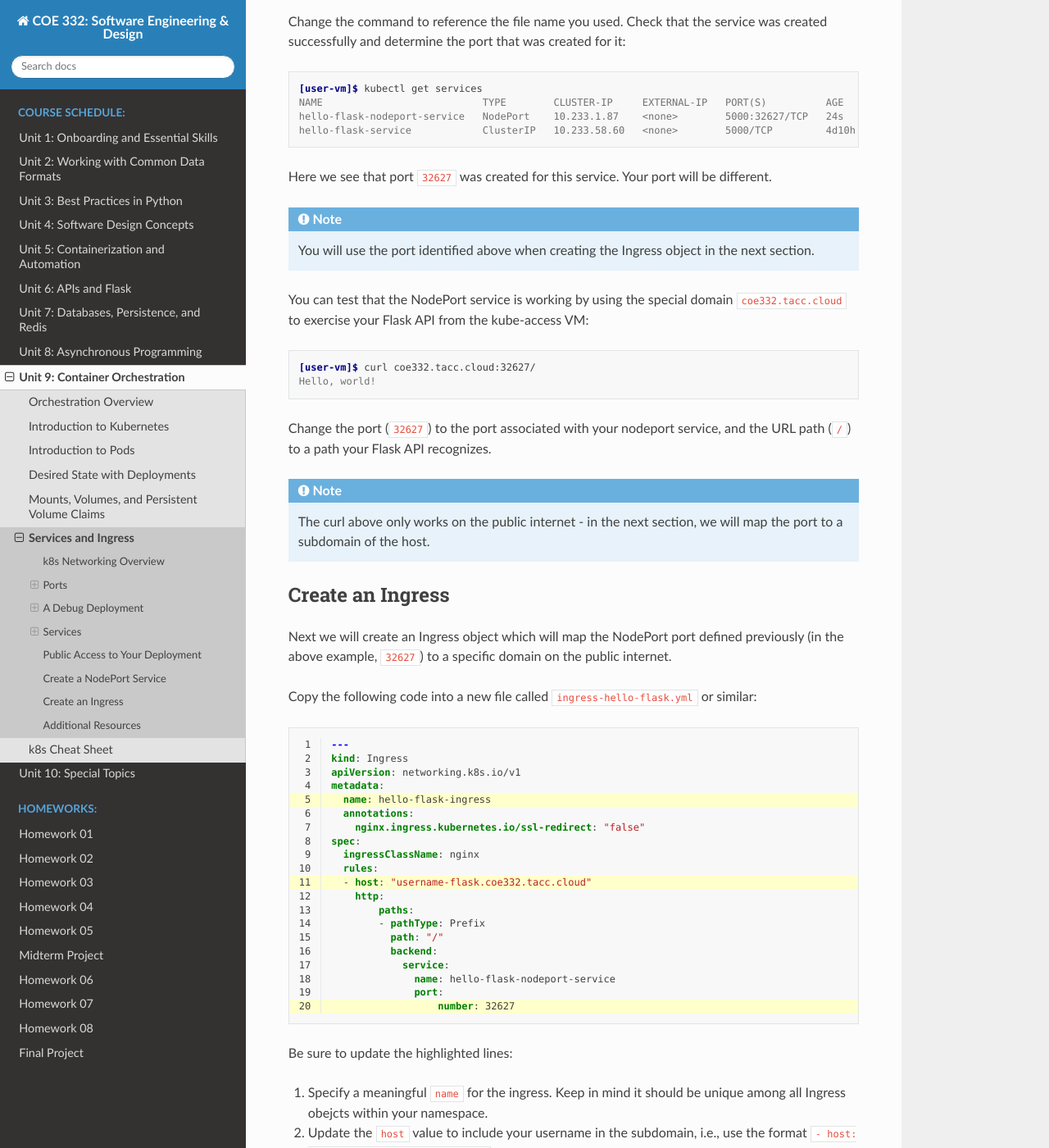
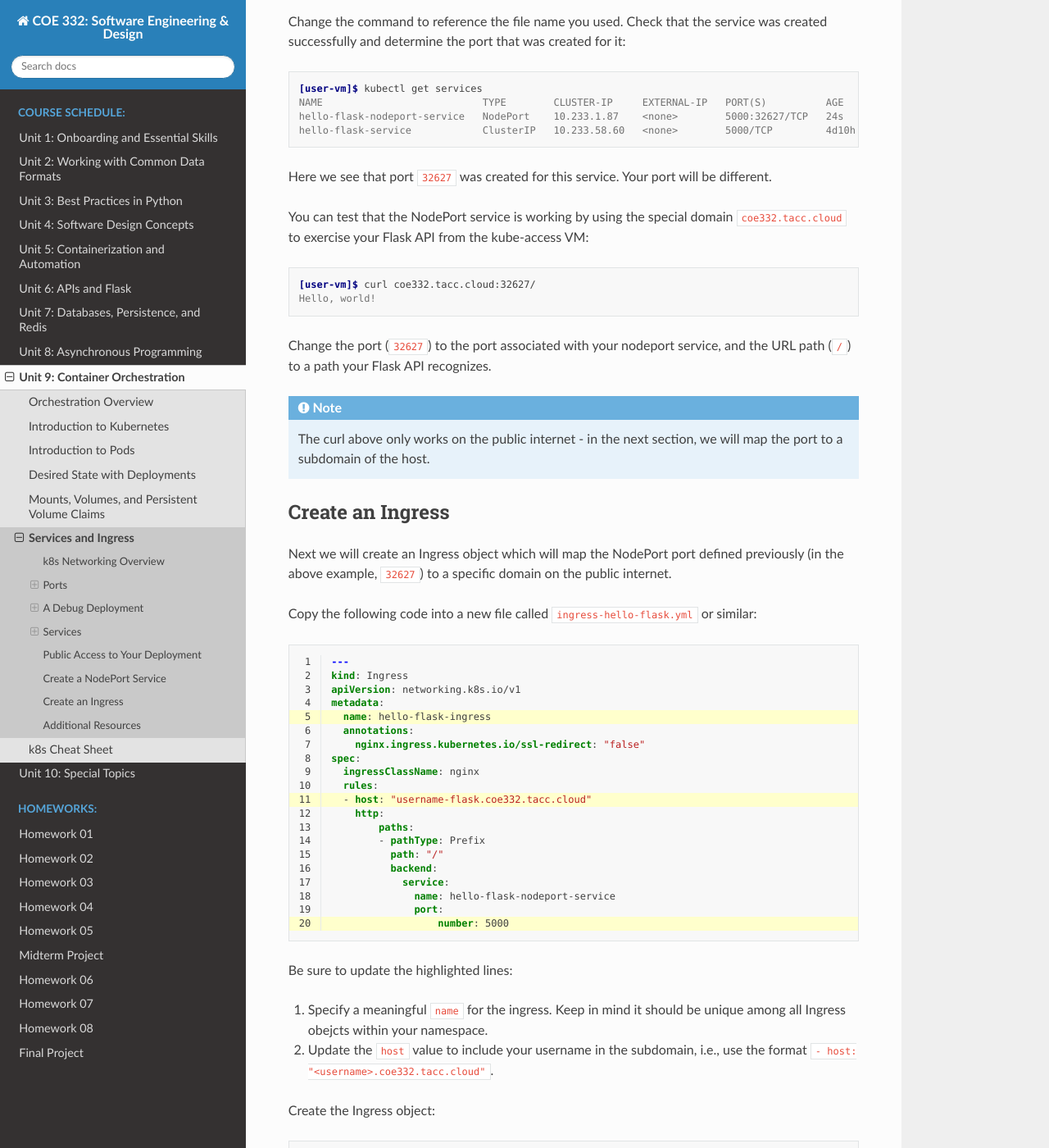
Before and after one commit to TACC/coe-332-sp24, a Sphinx documentation site: the page built from docs/unit09/services.rst, in a window 1280 px wide and 1400 px high, scrolled down 7905 px. Shown: the whole window at 82% size. Built offline with Sphinx 7.4.7 and the Read the Docs theme 2.0.0, drawn with Linux system fonts in a browser that asks for light colours; some of the changed text lies outside the part shown.

Commit message:
changed ingress file

```diff
--- a/docs/unit09/services.rst
+++ b/docs/unit09/services.rst
@@ -403,10 +403,6 @@ Check that the service was created successfully and determine the port that was
 
 Here we see that port ``32627`` was created for this service. Your port will be different.
 
-.. note::
-
-   You will use the port identified above when creating the Ingress object in the next section.
-
 
 You can test that the NodePort service is working by using the special domain ``coe332.tacc.cloud``
 to exercise your Flask API from the kube-access VM:
@@ -456,7 +452,7 @@ Copy the following code into a new file called ``ingress-hello-flask.yml`` or si
                service:
                  name: hello-flask-nodeport-service
                  port:
-                     number: 32627
+                     number: 5000
 
 
 Be sure to update the highlighted lines:
@@ -465,7 +461,6 @@ Be sure to update the highlighted lines:
    Ingress obejcts within your namespace.
 2. Update the ``host`` value to include your username in the subdomain, i.e., use the format
    ``- host: "<username>.coe332.tacc.cloud"``.
-3. Update port number to match the NodePort port you created in step 1.
 
 Create the Ingress object:
 
```
